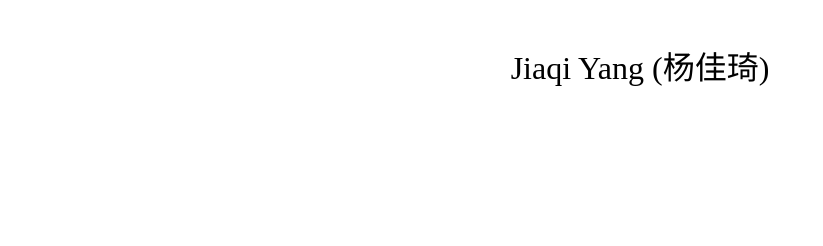
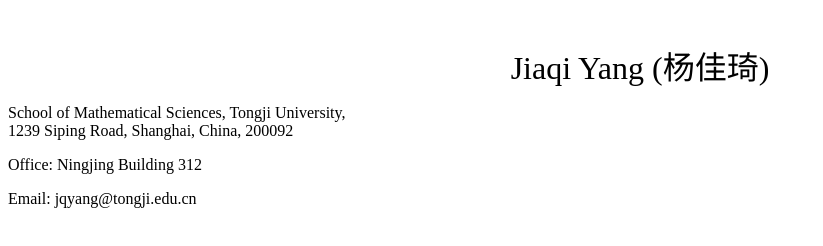
Before and after one commit to jyang-DS/jyang-DS.github.io, a plain HTML site: page index.html in a window 1280 px wide. Shown: the whole page, without its empty margins (0-823 px from the left). Drawn offline with Linux system fonts and the light colour scheme.

Commit message:
Update index.html

```diff
--- a/index.html
+++ b/index.html
@@ -3,3 +3,8 @@
 <p align="center">
 <font size="6">Jiaqi Yang (杨佳琦)</font><br />
 </p>
+
+<p>School of Mathematical Sciences, Tongji University,<br />
+1239 Siping Road, Shanghai, China, 200092 </p>
+<p>Office: Ningjing Building 312</p>
+<p>Email: jqyang@tongji.edu.cn</p>
```
